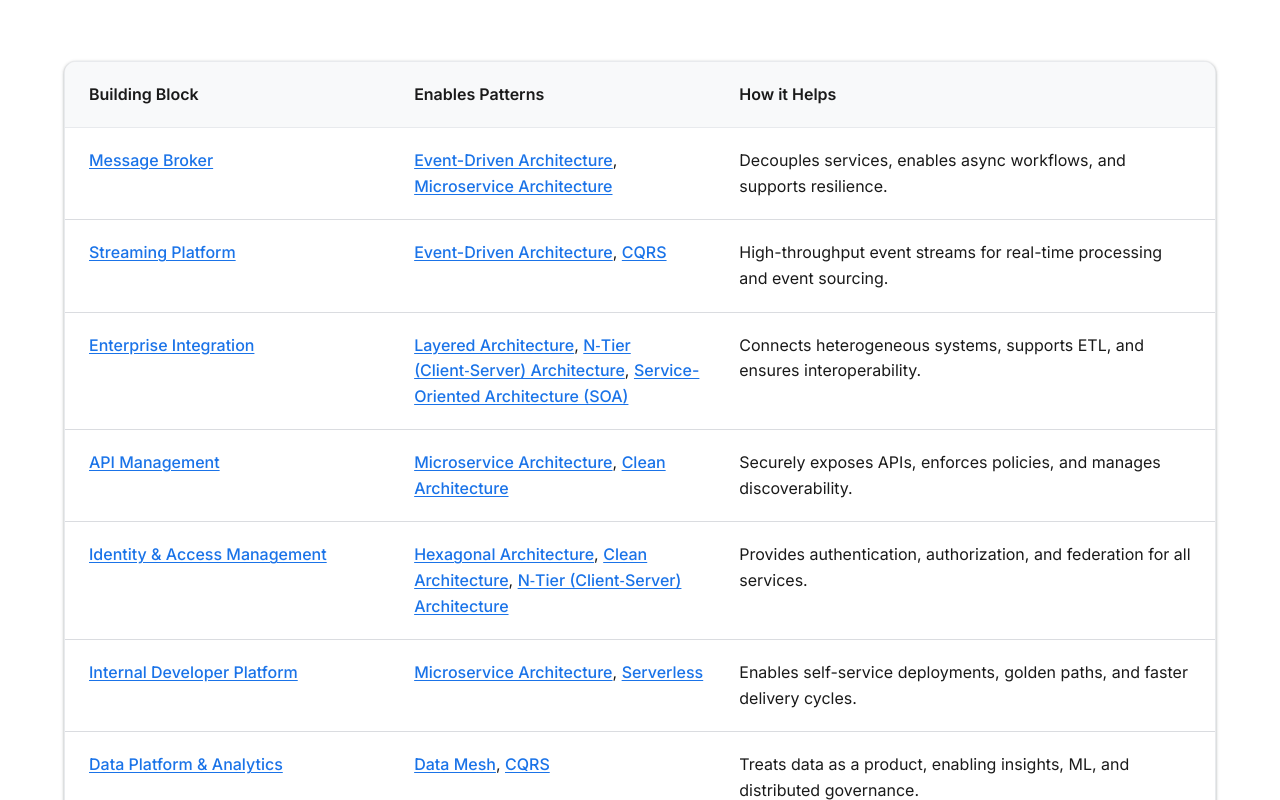
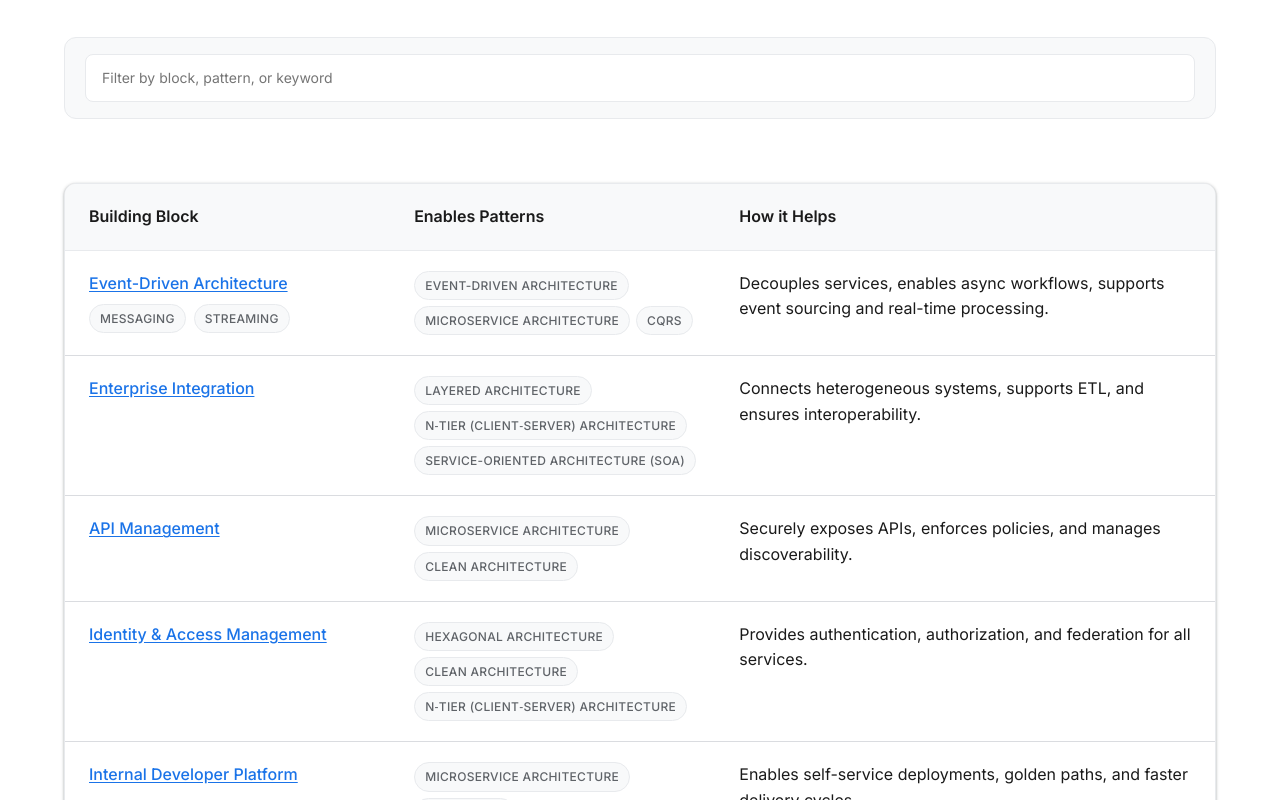
Before and after one commit to lahirugmg/digitalplatformarchitect, a Next.js app: page / in a window 1280 px wide. Shown: the part 2000-2800 px from the top of the page. Built offline with nearby package versions, Linux system fonts and the light colour scheme.

Commit message:
connection explorer

```diff
--- a/app/globals.css
+++ b/app/globals.css
@@ -635,6 +635,18 @@ html {
   color: var(--primary-hover);
 }
 
+/* Badge links inside connections table should look like badges, not text links */
+.connections-table .table-row a.badge {
+  color: var(--text-secondary);
+  text-decoration: none;
+  border-color: var(--border);
+}
+
+.connections-table .table-row a.badge:hover {
+  color: var(--text);
+  border-color: var(--border-strong);
+}
+
 /* Explorer */
 .explorer-bar {
   display: flex;
--- a/app/page.tsx
+++ b/app/page.tsx
@@ -4,8 +4,7 @@ import { blockList } from "@/lib/blocks";
 import { BlockCard } from "@/components/BlockCard";
 import { patternList } from "@/lib/patterns";
 import { PatternCard } from "@/components/PatternCard";
-import { connections } from "@/lib/connections";
-import { patterns } from "@/lib/patterns";
+import { ConnectionsExplorer } from "@/components/ConnectionsExplorer";
 
 export default function HomePage() {
   return (
@@ -46,33 +45,7 @@ export default function HomePage() {
             Modern enterprises succeed when capabilities (building blocks) and design choices (architectural patterns) reinforce each other. Building blocks provide the platform foundation, while architectural patterns provide the organizational blueprint. Together, they enable scalable, secure, and adaptive systems.
           </p>
         </div>
-        <div className="connections-table">
-          <div className="table-header">
-            <div>Building Block</div>
-            <div>Enables Patterns</div>
-            <div>How it Helps</div>
-          </div>
-          {connections.map((c) => {
-            const patternLinks = c.patternSlugs
-              .map((slug) => patterns[slug])
-              .filter(Boolean)
-              .map((p) => (
-                <Link key={p.slug} href={`/patterns/${p.slug}`}>{p.title}</Link>
-              ))
-              .reduce<(JSX.Element | string)[]>((acc, el, idx, arr) => {
-                acc.push(el);
-                if (idx < arr.length - 1) acc.push(', ');
-                return acc;
-              }, []);
-            return (
-              <div key={c.block.name} className="table-row">
-                <div><Link href={`/blocks/${c.block.slug}`}>{c.block.name}</Link></div>
-                <div>{patternLinks}</div>
-                <div>{c.description}</div>
-              </div>
-            );
-          })}
-        </div>
+        <ConnectionsExplorer />
       </section>
 
       <section className="stack gap-lg">
--- /dev/null
+++ b/components/ConnectionsExplorer.tsx
@@ -0,0 +1,66 @@
+"use client";
+
+import Link from "next/link";
+import { useMemo, useState } from "react";
+import { connections } from "@/lib/connections";
+import { patterns } from "@/lib/patterns";
+
+export function ConnectionsExplorer() {
+  const [query, setQuery] = useState("");
+
+  const filtered = useMemo(() => {
+    const q = query.trim().toLowerCase();
+    if (!q) return connections;
+    return connections.filter((c) => {
+      const block = c.block.name.toLowerCase();
+      const desc = c.description.toLowerCase();
+      const pats = c.patternSlugs
+        .map((s) => patterns[s]?.title.toLowerCase())
+        .filter(Boolean)
+        .join(" ");
+      return block.includes(q) || desc.includes(q) || pats.includes(q);
+    });
+  }, [query]);
+
+  return (
+    <div className="stack gap-md">
+      <div className="explorer-bar">
+        <input
+          type="search"
+          placeholder="Filter by block, pattern, or keyword"
+          value={query}
+          onChange={(e) => setQuery(e.target.value)}
+          aria-label="Filter connections"
+        />
+      </div>
+
+      <div className="connections-table">
+        <div className="table-header">
+          <div>Building Block</div>
+          <div>Enables Patterns</div>
+          <div>How it Helps</div>
+        </div>
+        {filtered.map((c) => (
+          <div key={c.block.name} className="table-row">
+            <div>
+              <div style={{display:'flex', alignItems:'center', gap:'.5rem', flexWrap:'wrap'}}>
+                <Link href={`/blocks/${c.block.slug}`}>{c.block.name}</Link>
+                {c.subtopics?.map((t) => (
+                  <span key={t} className="badge">{t}</span>
+                ))}
+              </div>
+            </div>
+            <div style={{display:'flex', flexWrap:'wrap', gap:'.375rem'}}>
+              {c.patternSlugs.map((slug) => (
+                <Link key={slug} href={`/patterns/${slug}`} className="badge" style={{textDecoration:'none'}}>
+                  {patterns[slug]?.title ?? slug}
+                </Link>
+              ))}
+            </div>
+            <div>{c.description}</div>
+          </div>
+        ))}
+      </div>
+    </div>
+  );
+}
--- a/lib/connections.ts
+++ b/lib/connections.ts
@@ -1,5 +1,7 @@
 export type Connection = {
   block: { name: string; slug: string };
+  /** Optional subtopics to clarify scope within a block (e.g., Messaging vs Streaming) */
+  subtopics?: string[];
   /** Comma separated label version kept for simple textual display */
   patterns: string;
   /** Slugs of the architectural patterns this block enables */
@@ -9,16 +11,11 @@ export type Connection = {
 
 export const connections: Connection[] = [
   {
-    block: { name: "Message Broker", slug: "event-driven-architecture" },
-    patterns: "Event-Driven, Microservices",
-    patternSlugs: ["event-driven-architecture", "microservice-architecture"],
-    description: "Decouples services, enables async workflows, and supports resilience.",
-  },
-  {
-    block: { name: "Streaming Platform", slug: "event-driven-architecture" },
-    patterns: "Event-Driven, CQRS",
-    patternSlugs: ["event-driven-architecture", "cqrs"],
-    description: "High-throughput event streams for real-time processing and event sourcing.",
+    block: { name: "Event-Driven Architecture", slug: "event-driven-architecture" },
+    subtopics: ["Messaging", "Streaming"],
+    patterns: "Event-Driven, Microservices, CQRS",
+    patternSlugs: ["event-driven-architecture", "microservice-architecture", "cqrs"],
+    description: "Decouples services, enables async workflows, supports event sourcing and real-time processing.",
   },
   {
     block: { name: "Enterprise Integration", slug: "enterprise-integration" },
@@ -45,7 +42,7 @@ export const connections: Connection[] = [
     description: "Enables self-service deployments, golden paths, and faster delivery cycles.",
   },
   {
-    block: { name: "Data Platform & Analytics", slug: "data-platform" },
+    block: { name: "Data Platform", slug: "data-platform" },
     patterns: "Data Mesh, CQRS",
     patternSlugs: ["data-mesh", "cqrs"],
     description: "Treats data as a product, enabling insights, ML, and distributed governance.",
```
Also changed, not shown: 1 other file (tests, documents, lock files or other folders).
